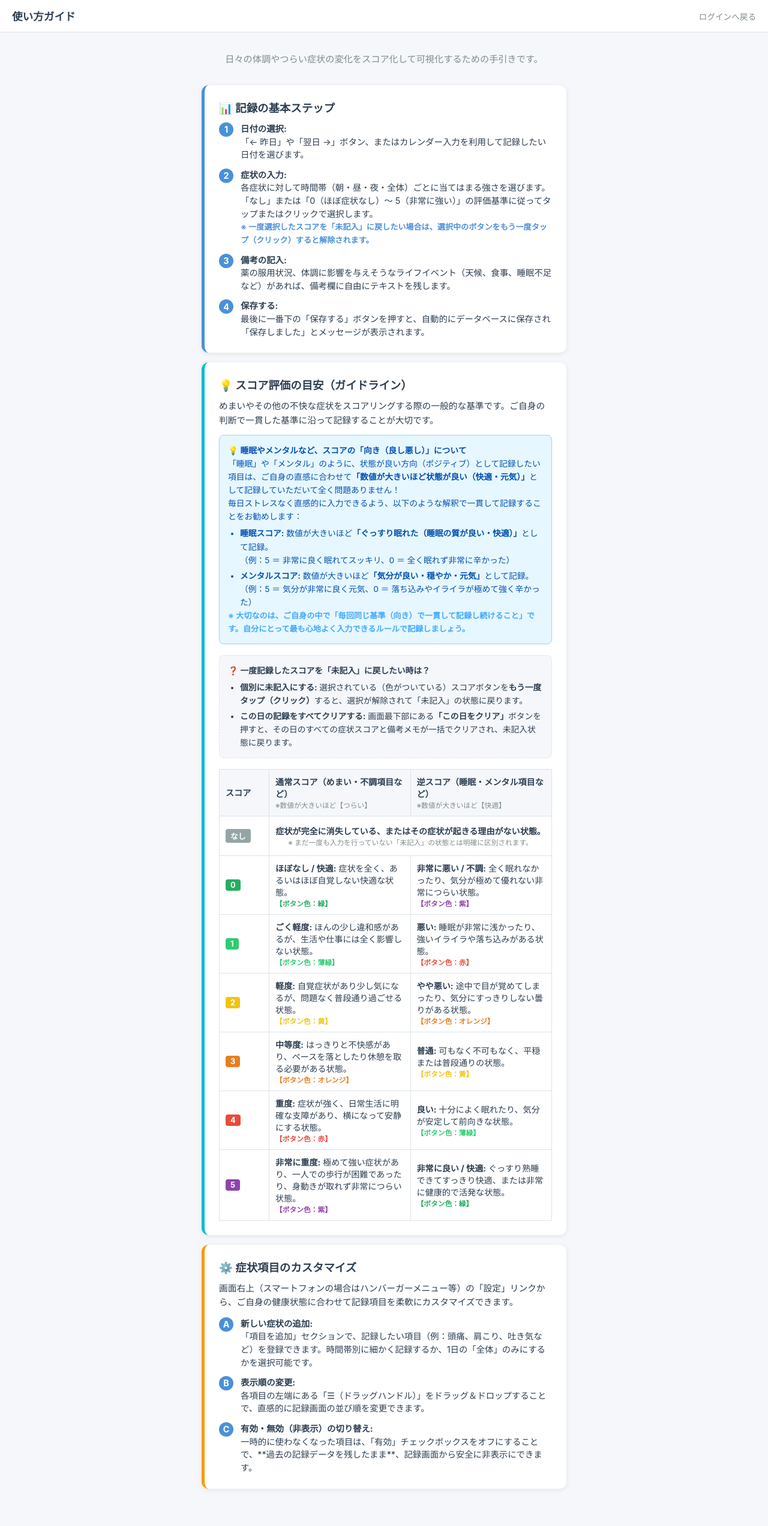
After one commit to psyaro/memai_kanri, a FastAPI app: template templates/help.html in a window 1280 px wide. The commit adds this page. Shown: the whole page at 60% size. Run offline with FastAPI, Linux system fonts and the light colour scheme; the template is opened without the code that fills it, so the values that code supplies are empty.

Commit message:
feat: 開発環境でのTurnstileチェック失敗の解消、逆スコア設定と配色自動反転機能、および使い方ガイドの追加

```diff
--- a/main.py
+++ b/main.py
@@ -37,12 +37,40 @@ def static_v(filename: str) -> str:
 
 templates.env.globals["static_v"] = static_v
 
+
+def get_turnstile_site_key() -> str:
+    """開発環境であれば、未設定・プレースホルダーの場合にテスト用ダミーキーを返す"""
+    site_key = os.environ.get("TURNSTILE_SITE_KEY", "")
+    if site_key:
+        site_key = site_key.strip().strip('"\'')
+    is_dummy_or_empty = (
+        not site_key
+        or site_key == ""
+        or "あなたの" in site_key
+    )
+    if is_dummy_or_empty:
+        if os.environ.get("ENV") != "production":
+            return "1x00000000000000000000AA"  # 常にパスするダミーサイトキー
+        return ""
+    return site_key
+
+
 database.init_db()
+
+
+@app.get("/help", response_class=HTMLResponse)
+async def help_page(request: Request):
+    user_id = request.session.get("user_id")
+    is_logged_in = user_id is not None
+    return templates.TemplateResponse(
+        "help.html",
+        {"request": request, "is_logged_in": is_logged_in}
+    )
 
 
 @app.get("/login", response_class=HTMLResponse)
 async def login_page(request: Request):
-    turnstile_site_key = os.environ.get("TURNSTILE_SITE_KEY", "")
+    turnstile_site_key = get_turnstile_site_key()
     return templates.TemplateResponse(
         "login.html",
         {"request": request, "error": None, "turnstile_site_key": turnstile_site_key}
@@ -56,10 +84,14 @@ async def login(
     password: str = Form(...),
     cf_turnstile_response: str = Form(None, alias="cf-turnstile-response"),
 ):
-    turnstile_site_key = os.environ.get("TURNSTILE_SITE_KEY", "")
+    turnstile_site_key = get_turnstile_site_key()
 
     # Turnstile ボット検証
-    if not auth.verify_turnstile(cf_turnstile_response):
+    is_valid_turnstile = auth.verify_turnstile(cf_turnstile_response)
+    print(f"[DEBUG] Turnstile verification result: {is_valid_turnstile} (response: {cf_turnstile_response[:20] if cf_turnstile_response else None}...)")
+
+    if not is_valid_turnstile:
+        print("[DEBUG] Login failed: Turnstile verification failed.")
         return templates.TemplateResponse(
             "login.html",
             {
@@ -71,6 +103,13 @@ async def login(
         )
 
     user = database.get_user_by_username(username)
+    if not user:
+        print(f"[DEBUG] Login failed: User '{username}' not found in database.")
+    elif not auth.verify_password(password, user["password_hash"]):
+        print(f"[DEBUG] Login failed: Incorrect password for user '{username}'.")
+    else:
+        print(f"[DEBUG] Login successful for user '{username}'. Session user_id set to {user['id']}.")
+
     if not user or not auth.verify_password(password, user["password_hash"]):
         return templates.TemplateResponse(
             "login.html",
@@ -93,7 +132,7 @@ async def logout(request: Request):
 
 @app.get("/register", response_class=HTMLResponse)
 async def register_page(request: Request):
-    turnstile_site_key = os.environ.get("TURNSTILE_SITE_KEY", "")
+    turnstile_site_key = get_turnstile_site_key()
     return templates.TemplateResponse(
         "register.html",
         {"request": request, "error": None, "turnstile_site_key": turnstile_site_key}
@@ -108,7 +147,7 @@ async def register(
     password_confirm: str = Form(...),
     cf_turnstile_response: str = Form(None, alias="cf-turnstile-response"),
 ):
-    turnstile_site_key = os.environ.get("TURNSTILE_SITE_KEY", "")
+    turnstile_site_key = get_turnstile_site_key()
 
     # バリデーション
     username = username.strip()
@@ -124,7 +163,11 @@ async def register(
         )
 
     # Turnstile ボット検証
-    if not auth.verify_turnstile(cf_turnstile_response):
+    is_valid_turnstile = auth.verify_turnstile(cf_turnstile_response)
+    print(f"[DEBUG] [Register] Turnstile verification result: {is_valid_turnstile} (response: {cf_turnstile_response[:20] if cf_turnstile_response else None}...)")
+
+    if not is_valid_turnstile:
+        print("[DEBUG] [Register] Registration failed: Turnstile verification failed.")
         return templates.TemplateResponse(
             "register.html",
             {
@@ -303,9 +346,10 @@ async def add_symptom(
     name: str = Form(...),
     label: str = Form(...),
     use_timepoints: int = Form(1),
+    is_reverse: int = Form(0),
     user_id: int = Depends(auth.get_current_user_id),
 ):
-    ok = database.add_symptom(user_id, name.strip(), label.strip(), use_timepoints)
+    ok = database.add_symptom(user_id, name.strip(), label.strip(), use_timepoints, is_reverse)
     if not ok:
         return RedirectResponse(url="/settings?error=duplicate", status_code=302)
     return RedirectResponse(url="/settings", status_code=302)
@@ -317,9 +361,10 @@ async def update_symptom(
     label: str = Form(...),
     use_timepoints: int = Form(1),
     active: int = Form(1),
+    is_reverse: int = Form(0),
     user_id: int = Depends(auth.get_current_user_id),
 ):
-    database.update_symptom(user_id, symptom_id, label.strip(), use_timepoints, active)
+    database.update_symptom(user_id, symptom_id, label.strip(), use_timepoints, active, is_reverse)
     return RedirectResponse(url="/settings", status_code=302)
 
 
--- a/static/style.css
+++ b/static/style.css
@@ -226,6 +226,14 @@ main {
 .score-btn[data-score="4"].selected   { background: var(--score-4);    border-color: var(--score-4);    color: var(--score-selected-text); }
 .score-btn[data-score="5"].selected   { background: var(--score-5);    border-color: var(--score-5);    color: var(--score-selected-text); }
 
+/* ---- 逆向きスコア（睡眠・メンタルなど：数値が大きいほど良い）の配色 ---- */
+.score-buttons[data-reverse="1"] .score-btn[data-score="0"].selected { background: var(--score-5); border-color: var(--score-5); }
+.score-buttons[data-reverse="1"] .score-btn[data-score="1"].selected { background: var(--score-4); border-color: var(--score-4); }
+.score-buttons[data-reverse="1"] .score-btn[data-score="2"].selected { background: var(--score-3); border-color: var(--score-3); }
+.score-buttons[data-reverse="1"] .score-btn[data-score="3"].selected { background: var(--score-2); border-color: var(--score-2); }
+.score-buttons[data-reverse="1"] .score-btn[data-score="4"].selected { background: var(--score-1); border-color: var(--score-1); }
+.score-buttons[data-reverse="1"] .score-btn[data-score="5"].selected { background: var(--score-0); border-color: var(--score-0); }
+
 /* ---- Save button ---- */
 .save-row {
   display: flex;
--- /dev/null
+++ b/templates/help.html
@@ -0,0 +1,269 @@
+<!DOCTYPE html>
+<html lang="ja">
+<head>
+  <meta charset="UTF-8">
+  <meta name="viewport" content="width=device-width, initial-scale=1.0">
+  <title>使い方ガイド — 体調記録</title>
+  <link rel="stylesheet" href="{{ static_v('style.css') }}">
+  <style>
+    /* 使い方ページ専用のプレミアムスタイル */
+    .help-container {
+      margin-bottom: 30px;
+    }
+    .help-header {
+      text-align: center;
+      margin-bottom: 24px;
+      padding: 10px 0;
+    }
+    .help-header p {
+      color: var(--muted);
+      font-size: 0.95rem;
+      margin-top: 6px;
+    }
+    .help-card {
+      background: var(--card-bg);
+      border-radius: var(--radius);
+      box-shadow: var(--shadow);
+      padding: 24px;
+      margin-bottom: 16px;
+      border-left: 5px solid var(--primary);
+    }
+    .help-card.cyan {
+      border-left-color: #00bcd4;
+    }
+    .help-card.orange {
+      border-left-color: #ff9800;
+    }
+    .help-card h2 {
+      font-size: 1.15rem;
+      color: var(--text);
+      margin-bottom: 12px;
+      display: flex;
+      align-items: center;
+      gap: 8px;
+    }
+    .help-card p {
+      font-size: 0.92rem;
+      line-height: 1.6;
+      color: var(--text);
+      margin-bottom: 12px;
+    }
+    .step-list {
+      list-style: none;
+      display: flex;
+      flex-direction: column;
+      gap: 12px;
+    }
+    .step-item {
+      display: flex;
+      gap: 12px;
+      font-size: 0.9rem;
+      line-height: 1.5;
+    }
+    .step-num {
+      background: var(--primary);
+      color: #fff;
+      font-weight: bold;
+      border-radius: 50%;
+      width: 24px;
+      height: 24px;
+      display: flex;
+      align-items: center;
+      justify-content: center;
+      flex-shrink: 0;
+    }
+    .step-text {
+      flex: 1;
+    }
+    .score-guide-table {
+      width: 100%;
+      border-collapse: collapse;
+      margin-top: 10px;
+      font-size: 0.88rem;
+    }
+    .score-guide-table th, .score-guide-table td {
+      border: 1px solid var(--border);
+      padding: 10px;
+      text-align: left;
+    }
+    .score-guide-table th {
+      background: var(--bg);
+      color: var(--text);
+      font-weight: 600;
+    }
+    .badge {
+      display: inline-block;
+      padding: 2px 8px;
+      border-radius: 4px;
+      color: #fff;
+      font-weight: bold;
+      font-size: 0.8rem;
+      text-align: center;
+    }
+    .badge-none { background: var(--score-none); }
+    .badge-0 { background: var(--score-0); }
+    .badge-1 { background: var(--score-1); }
+    .badge-2 { background: var(--score-2); }
+    .badge-3 { background: var(--score-3); }
+    .badge-4 { background: var(--score-4); }
+    .badge-5 { background: var(--score-5); }
+  </style>
+</head>
+<body>
+  <header>
+    <h1>使い方ガイド</h1>
+    <nav class="header-nav">
+      {% if is_logged_in %}
+        <a href="/">記録へ戻る</a>
+      {% else %}
+        <a href="/login">ログインへ戻る</a>
+      {% endif %}
+    </nav>
+  </header>
+
+  <main class="help-container">
+    <div class="help-header">
+      <p>日々の体調やつらい症状の変化をスコア化して可視化するための手引きです。</p>
+    </div>
+
+    <!-- 1. 記録の基本 -->
+    <div class="help-card">
+      <h2>📊 記録の基本ステップ</h2>
+      <ul class="step-list">
+        <li class="step-item">
+          <span class="step-num">1</span>
+          <div class="step-text">
+            <strong>日付の選択:</strong><br>
+            「← 昨日」や「翌日 →」ボタン、またはカレンダー入力を利用して記録したい日付を選びます。
+          </div>
+        </li>
+        <li class="step-item">
+          <span class="step-num">2</span>
+          <div class="step-text">
+            <strong>症状の入力:</strong><br>
+            各症状に対して時間帯（朝・昼・夜・全体）ごとに当てはまる強さを選びます。「なし」または「0（ほぼ症状なし）〜 5（非常に強い）」の評価基準に従ってタップまたはクリックで選択します。
+            <br><span style="color: var(--primary); font-size: 0.82rem; font-weight: 600;">※ 一度選択したスコアを「未記入」に戻したい場合は、選択中のボタンをもう一度タップ（クリック）すると解除されます。</span>
+          </div>
+        </li>
+        <li class="step-item">
+          <span class="step-num">3</span>
+          <div class="step-text">
+            <strong>備考の記入:</strong><br>
+            薬の服用状況、体調に影響を与えそうなライフイベント（天候、食事、睡眠不足など）があれば、備考欄に自由にテキストを残します。
+          </div>
+        </li>
+        <li class="step-item">
+          <span class="step-num">4</span>
+          <div class="step-text">
+            <strong>保存する:</strong><br>
+            最後に一番下の「保存する」ボタンを押すと、自動的にデータベースに保存され「保存しました」とメッセージが表示されます。
+          </div>
+        </li>
+      </ul>
+    </div>
+
+    <!-- 2. スコア評価の目安 -->
+    <div class="help-card cyan">
+      <h2>💡 スコア評価の目安（ガイドライン）</h2>
+      <p>めまいやその他の不快な症状をスコアリングする際の一般的な基準です。ご自身の判断で一貫した基準に沿って記録することが大切です。</p>
+
+      <div style="background: #e6f7ff; border: 1px solid #91d5ff; padding: 14px; border-radius: 8px; margin-bottom: 18px; font-size: 0.86rem; line-height: 1.6; color: #0050b3;">
+        <strong>💡 睡眠やメンタルなど、スコアの「向き（良し悪し）」について</strong><br>
+        「睡眠」や「メンタル」のように、状態が良い方向（ポジティブ）として記録したい項目は、ご自身の直感に合わせて<strong>「数値が大きいほど状態が良い（快適・元気）」</strong>として記録していただいて全く問題ありません！<br>
+        毎日ストレスなく直感的に入力できるよう、以下のような解釈で一貫して記録することをお勧めします：
+        <ul style="margin-left: 20px; margin-top: 6px; display: flex; flex-direction: column; gap: 4px;">
+          <li><strong>睡眠スコア:</strong> 数値が大きいほど<strong>「ぐっすり眠れた（睡眠の質が良い・快適）」</strong>として記録。<br>（例：5 ＝ 非常に良く眠れてスッキリ、0 ＝ 全く眠れず非常に辛かった）</li>
+          <li><strong>メンタルスコア:</strong> 数値が大きいほど<strong>「気分が良い・穏やか・元気」</strong>として記録。<br>（例：5 ＝ 気分が非常に良く元気、0 ＝ 落ち込みやイライラが極めて強く辛かった）</li>
+        </ul>
+        <span style="font-size: 0.82rem; color: #40a9ff; font-weight: 600;">※ 大切なのは、ご自身の中で「毎回同じ基準（向き）で一貫して記録し続けること」です。自分にとって最も心地よく入力できるルールで記録しましょう。</span>
+      </div>
+
+      <div style="background: var(--bg); border: 1px dashed var(--border); padding: 14px; border-radius: 8px; margin-bottom: 18px; font-size: 0.86rem; line-height: 1.6; color: var(--text);">
+        <strong>❓ 一度記録したスコアを「未記入」に戻したい時は？</strong>
+        <ul style="margin-left: 20px; margin-top: 6px; display: flex; flex-direction: column; gap: 4px;">
+          <li><strong>個別に未記入にする:</strong> 選択されている（色がついている）スコアボタンを<strong>もう一度タップ（クリック）</strong>すると、選択が解除されて「未記入」の状態に戻ります。</li>
+          <li><strong>この日の記録をすべてクリアする:</strong> 画面最下部にある<strong>「この日をクリア」</strong>ボタンを押すと、その日のすべての症状スコアと備考メモが一括でクリアされ、未記入状態に戻ります。</li>
+        </ul>
+      </div>
+
+      <table class="score-guide-table">
+        <thead>
+          <tr>
+            <th style="width: 15%;">スコア</th>
+            <th style="width: 42.5%;">通常スコア（めまい・不調項目など）<br><small style="color: var(--muted); font-weight: normal;">※数値が大きいほど【つらい】</small></th>
+            <th style="width: 42.5%;">逆スコア（睡眠・メンタル項目など）<br><small style="color: var(--muted); font-weight: normal;">※数値が大きいほど【快適】</small></th>
+          </tr>
+        </thead>
+        <tbody>
+          <tr>
+            <td><span class="badge badge-none">なし</span></td>
+            <td colspan="2" style="text-align: center; padding: 14px 10px;">
+              <strong>症状が完全に消失している、またはその症状が起きる理由がない状態。</strong><br>
+              <small style="color: var(--muted);">※ まだ一度も入力を行っていない「未記入」の状態とは明確に区別されます。</small>
+            </td>
+          </tr>
+          <tr>
+            <td><span class="badge badge-0">0</span></td>
+            <td><strong>ほぼなし / 快適:</strong> 症状を全く、あるいはほぼ自覚しない快適な状態。<br><small style="color: var(--score-0); font-weight: bold;">【ボタン色：緑】</small></td>
+            <td><strong>非常に悪い / 不調:</strong> 全く眠れなかったり、気分が極めて優れない非常につらい状態。<br><small style="color: #8e44ad; font-weight: bold;">【ボタン色：紫】</small></td>
+          </tr>
+          <tr>
+            <td><span class="badge badge-1">1</span></td>
+            <td><strong>ごく軽度:</strong> ほんの少し違和感があるが、生活や仕事には全く影響しない状態。<br><small style="color: var(--score-1); font-weight: bold;">【ボタン色：薄緑】</small></td>
+            <td><strong>悪い:</strong> 睡眠が非常に浅かったり、強いイライラや落ち込みがある状態。<br><small style="color: #e74c3c; font-weight: bold;">【ボタン色：赤】</small></td>
+          </tr>
+          <tr>
+            <td><span class="badge badge-2">2</span></td>
+            <td><strong>軽度:</strong> 自覚症状があり少し気になるが、問題なく普段通り過ごせる状態。<br><small style="color: #f1c40f; font-weight: bold;">【ボタン色：黄】</small></td>
+            <td><strong>やや悪い:</strong> 途中で目が覚めてしまったり、気分にすっきりしない曇りがある状態。<br><small style="color: #e67e22; font-weight: bold;">【ボタン色：オレンジ】</small></td>
+          </tr>
+          <tr>
+            <td><span class="badge badge-3">3</span></td>
+            <td><strong>中等度:</strong> はっきりと不快感があり、ペースを落としたり休憩を取る必要がある状態。<br><small style="color: #e67e22; font-weight: bold;">【ボタン色：オレンジ】</small></td>
+            <td><strong>普通:</strong> 可もなく不可もなく、平穏または普段通りの状態。<br><small style="color: #f1c40f; font-weight: bold;">【ボタン色：黄】</small></td>
+          </tr>
+          <tr>
+            <td><span class="badge badge-4">4</span></td>
+            <td><strong>重度:</strong> 症状が強く、日常生活に明確な支障があり、横になって安静にする状態。<br><small style="color: #e74c3c; font-weight: bold;">【ボタン色：赤】</small></td>
+            <td><strong>良い:</strong> 十分によく眠れたり、気分が安定して前向きな状態。<br><small style="color: var(--score-1); font-weight: bold;">【ボタン色：薄緑】</small></td>
+          </tr>
+          <tr>
+            <td><span class="badge badge-5">5</span></td>
+            <td><strong>非常に重度:</strong> 極めて強い症状があり、一人での歩行が困難であったり、身動きが取れず非常につらい状態。<br><small style="color: #8e44ad; font-weight: bold;">【ボタン色：紫】</small></td>
+            <td><strong>非常に良い / 快適:</strong> ぐっすり熟睡できてすっきり快適、または非常に健康的で活発な状態。<br><small style="color: var(--score-0); font-weight: bold;">【ボタン色：緑】</small></td>
+          </tr>
+        </tbody>
+      </table>
+    </div>
+
+    <!-- 3. カスタマイズ機能（設定） -->
+    <div class="help-card orange">
+      <h2>⚙️ 症状項目のカスタマイズ</h2>
+      <p>画面右上（スマートフォンの場合はハンバーガーメニュー等）の「設定」リンクから、ご自身の健康状態に合わせて記録項目を柔軟にカスタマイズできます。</p>
+      <ul class="step-list">
+        <li class="step-item">
+          <span class="step-num">A</span>
+          <div class="step-text">
+            <strong>新しい症状の追加:</strong><br>
+            「項目を追加」セクションで、記録したい項目（例：頭痛、肩こり、吐き気など）を登録できます。時間帯別に細かく記録するか、1日の「全体」のみにするかを選択可能です。
+          </div>
+        </li>
+        <li class="step-item">
+          <span class="step-num">B</span>
+          <div class="step-text">
+            <strong>表示順の変更:</strong><br>
+            各項目の左端にある「☰（ドラッグハンドル）」をドラッグ＆ドロップすることで、直感的に記録画面の並び順を変更できます。
+          </div>
+        </li>
+        <li class="step-item">
+          <span class="step-num">C</span>
+          <div class="step-text">
+            <strong>有効・無効（非表示）の切り替え:</strong><br>
+            一時的に使わなくなった項目は、「有効」チェックボックスをオフにすることで、**過去の記録データを残したまま**、記録画面から安全に非表示にできます。
+          </div>
+        </li>
+      </ul>
+    </div>
+  </main>
+</body>
+</html>
--- a/templates/login.html
+++ b/templates/login.html
@@ -31,8 +31,9 @@
 
       <button type="submit">ログイン</button>
     </form>
-    <div style="margin-top: 20px; text-align: center;">
+    <div style="margin-top: 20px; text-align: center; display: flex; flex-direction: column; gap: 8px;">
       <a href="/register" style="font-size: 0.85rem; color: var(--primary); text-decoration: none;">新規アカウント登録はこちら</a>
+      <a href="/help" style="font-size: 0.8rem; color: var(--muted); text-decoration: none;">アプリの使い方・解説ガイド</a>
     </div>
   </div>
 </body>
--- a/templates/record.html
+++ b/templates/record.html
@@ -10,6 +10,7 @@
   <header>
     <h1>体調記録</h1>
     <nav class="header-nav">
+      <a href="/help">使い方</a>
       <a href="/settings">設定</a>
       <a href="/logout">ログアウト</a>
     </nav>
@@ -33,7 +34,7 @@
           {% for tp in tps %}
           <div class="tp-block">
             <div class="tp-label">{{ timepoint_labels[tp] }}</div>
-            <div class="score-buttons" data-symptom="{{ s.name }}" data-timepoint="{{ tp }}">
+            <div class="score-buttons" data-symptom="{{ s.name }}" data-timepoint="{{ tp }}" data-reverse="{{ 1 if s.is_reverse else 0 }}">
               <button type="button" class="score-btn" data-score="none">なし</button>
               {% for i in range(6) %}
               <button type="button" class="score-btn" data-score="{{ i }}">{{ i }}</button>
```
Also changed, not shown: auth.py (+23 -7 lines), database.py (+24 -16 lines), templates/settings.html (+26 -5 lines).
